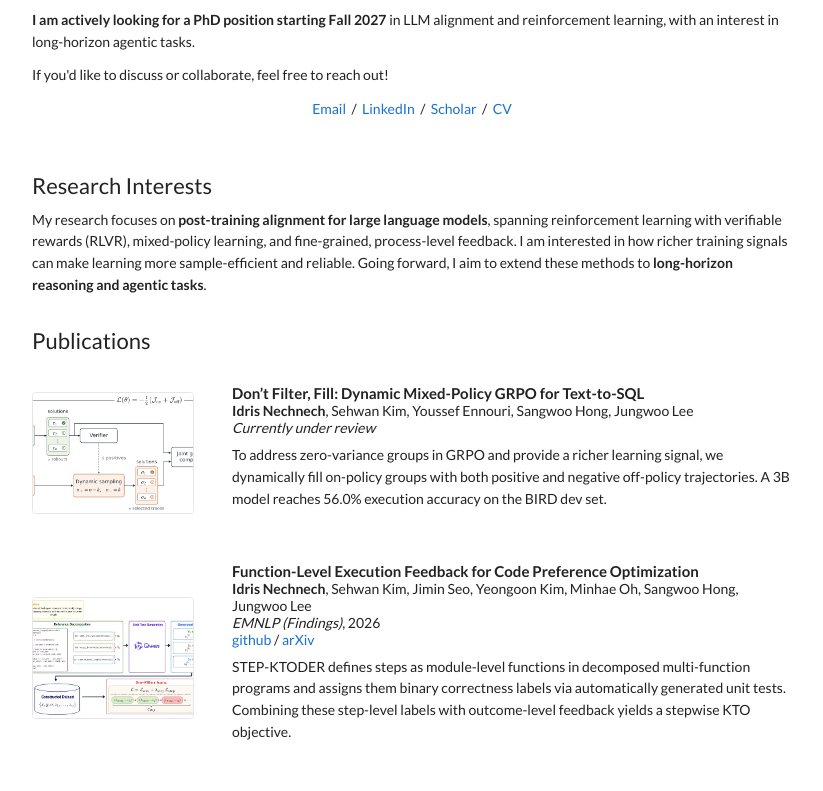
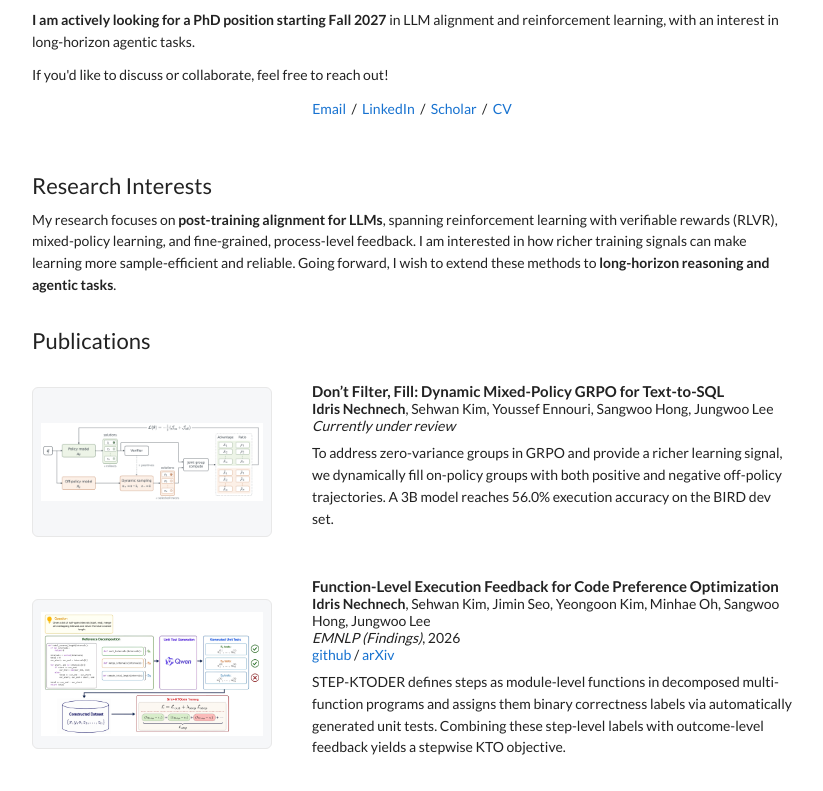
Before and after one commit to inechnech/inechnech.github.io, a plain HTML site: page index.html in a window 1280 px wide. Shown: the part 152-943 px from the top of the page, without its empty margins (228-1051 px from the left). Drawn offline with Linux system fonts and the light colour scheme.

Commit message:
Update index.html

```diff
--- a/index.html
+++ b/index.html
@@ -39,51 +39,27 @@
     }
     .section { padding: 20px 2.5% 0; }
 
-    /* ---------- Publications (Jon Barron / Sehwan layout) ---------- */
-    .paper-row td { padding: 20px 2.5%; }
-    .paper-img-cell { width: 25%; position: relative; }
-    .paper-text-cell { width: 75%; }
-
-    /* Thumbnail: a zoomed-in crop of the figure.
-       Change --focus on each figure to choose which part is shown (x% y%). */
-    .thumb {
+    /* ---------- Publications (Jon Barron / Sehwan layout, uniform figure cards) ---------- */
+    .paper-row td { padding: 18px 2.5%; }
+    .paper-img-cell { width: 35%; }
+    .paper-text-cell { width: 65%; }
+    .fig-card {
+      aspect-ratio: 16 / 10;
+      display: flex;
+      align-items: center;
+      justify-content: center;
+      padding: 8px;
+      box-sizing: border-box;
+      background: #f6f7f9;
+      border: 1px solid #e8e8e8;
+      border-radius: 6px;
+    }
+    .fig-card img {
       display: block;
       width: 100%;
-      max-width: 180px;
-      aspect-ratio: 4 / 3;
-      margin: 0 auto;
-      overflow: hidden;
-      border: 1px solid #e6e6e6;
-      border-radius: 4px;
-      background: #fff;
+      max-height: 100%;
+      object-fit: contain;
     }
-    .thumb img {
-      width: 100%;
-      height: 100%;
-      object-fit: cover;
-      object-position: var(--focus, 50% 50%);
-      display: block;
-    }
-
-    /* Hover: full figure pops up, large, over the text */
-    .zoom-pop {
-      display: none;
-      position: absolute;
-      left: 95%;
-      top: 50%;
-      transform: translateY(-50%);
-      width: 560px;
-      max-width: 75vw;
-      z-index: 20;
-      padding: 8px;
-      background: #fff;
-      border: 1px solid #ddd;
-      border-radius: 6px;
-      box-shadow: 0 8px 28px rgba(0, 0, 0, 0.18);
-      pointer-events: none;
-    }
-    .zoom-pop img { width: 100%; height: auto; display: block; }
-    .paper-img-cell:hover .zoom-pop { display: block; }
 
     .papertitle { font-size: 15px; font-weight: 700; }
     .venue { font-style: italic; }
@@ -94,9 +70,6 @@
       .bio-cell, .paper-img-cell, .paper-text-cell {
         display: block; width: 100%; box-sizing: border-box;
       }
-      .thumb { max-width: 100%; aspect-ratio: auto; }
-      .thumb img { height: auto; object-fit: contain; }
-      .zoom-pop, .paper-img-cell:hover .zoom-pop { display: none; }
       .paper-row td { padding: 10px 2.5%; }
     }
   </style>
@@ -137,10 +110,10 @@
       <td class="section">
         <h2>Research Interests</h2>
         <p>
-          My research focuses on <strong>post-training alignment for large language models</strong>,
+          My research focuses on <strong>post-training alignment for LLMs</strong>,
           spanning reinforcement learning with verifiable rewards (RLVR), mixed-policy learning, and
           fine-grained, process-level feedback. I am interested in how richer training signals can make
-          learning more sample-efficient and reliable. Going forward, I aim to extend these methods to
+          learning more sample-efficient and reliable. Going forward, I wish to extend these methods to
           <strong>long-horizon reasoning and agentic tasks</strong>.
         </p>
       </td>
@@ -160,10 +133,9 @@
     <!-- Paper 1: Don't Filter, Fill -->
     <tr class="paper-row">
       <td class="paper-img-cell">
-        <div class="thumb">
-          <img src="images/dont_filter_fill.png" style="--focus: 45% 75%;" alt="Framework overview of Dynamic Mixed-Policy GRPO">
+        <div class="fig-card">
+          <img src="images/dont_filter_fill.png" alt="Framework overview of Dynamic Mixed-Policy GRPO">
         </div>
-        <div class="zoom-pop"><img src="images/dont_filter_fill.png" alt=""></div>
       </td>
       <td class="paper-text-cell">
         <span class="papertitle">Don’t Filter, Fill: Dynamic Mixed-Policy GRPO for Text-to-SQL</span>
@@ -182,10 +154,9 @@
     <!-- Paper 2: Step-KTOder -->
     <tr class="paper-row">
       <td class="paper-img-cell">
-        <div class="thumb">
-          <img src="images/step_ktoder.png" style="--focus: 35% 45%;" alt="Framework overview of STEP-KTODER">
+        <div class="fig-card">
+          <img src="images/step_ktoder.png" alt="Framework overview of STEP-KTODER">
         </div>
-        <div class="zoom-pop"><img src="images/step_ktoder.png" alt=""></div>
       </td>
       <td class="paper-text-cell">
         <span class="papertitle">Function-Level Execution Feedback for Code Preference Optimization</span>
@@ -207,10 +178,9 @@
     <!-- Paper 3: LR transfer for hybrid Transformer-SSM -->
     <tr class="paper-row">
       <td class="paper-img-cell">
-        <div class="thumb">
-          <img src="images/lr_transfer_hybrid.png" style="--focus: 50% 85%;" alt="Learning-rate transfer curves across widths for SP, naive muP and block-wise muP">
+        <div class="fig-card">
+          <img src="images/lr_transfer_hybrid.png" alt="Learning-rate transfer curves across widths for SP, naive muP and block-wise muP">
         </div>
-        <div class="zoom-pop"><img src="images/lr_transfer_hybrid.png" alt=""></div>
       </td>
       <td class="paper-text-cell">
         <span class="papertitle">Learning Rate Transfer for Hybrid Transformer-SSM Architectures</span>
```
